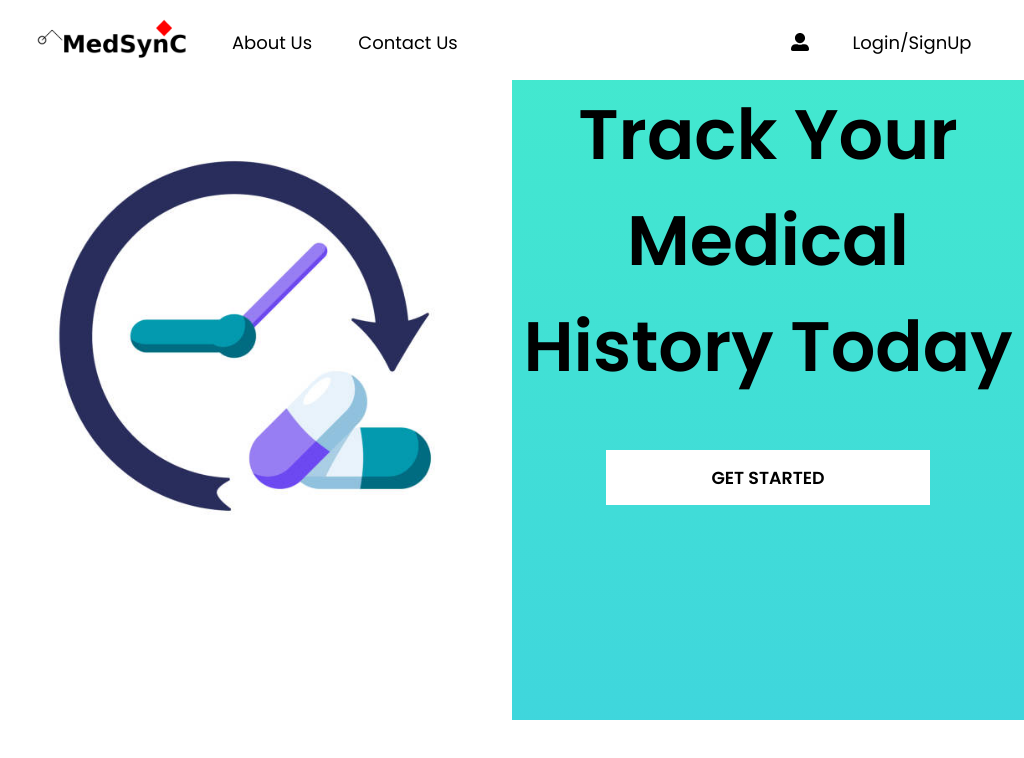
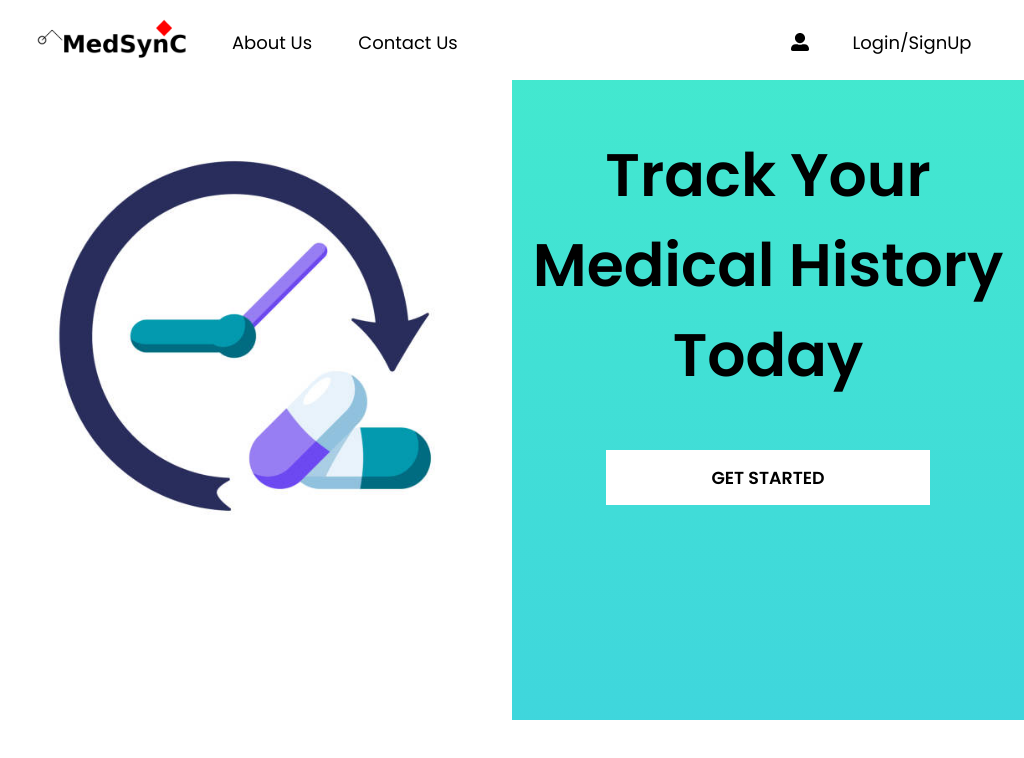
Before and after one commit to RajveerShaw/MedSynC, a React (Vite) app: page / in a window 1024 px wide. Shown: the top 758 px of the page. Built offline with nearby package versions, Linux system fonts and the light colour scheme; a web font is replaced by a local one.

Commit message:
Update section1.module.css

```diff
--- a/src/components/section1.module.css
+++ b/src/components/section1.module.css
@@ -68,7 +68,7 @@
         top: 150px;
     }
     .info{
-        font-size: 50px;
+        font-size: 60px;
     }
 }
 
@@ -83,18 +83,18 @@
         top: 100px;
     }
     .info{
-        font-size: 70px;
+        font-size: 60px;
     }
 }
 
 @media screen and (min-width: 769px) and (max-width: 1024px) {
     .info{
-        font-size: 70px;
+        font-size: 60px;
     }
 }
 
 @media screen and (min-width: 1024px) and (max-width: 1440px) {
     .info{
-        font-size: 70px;
+        font-size: 60px;
     }
 }
```
